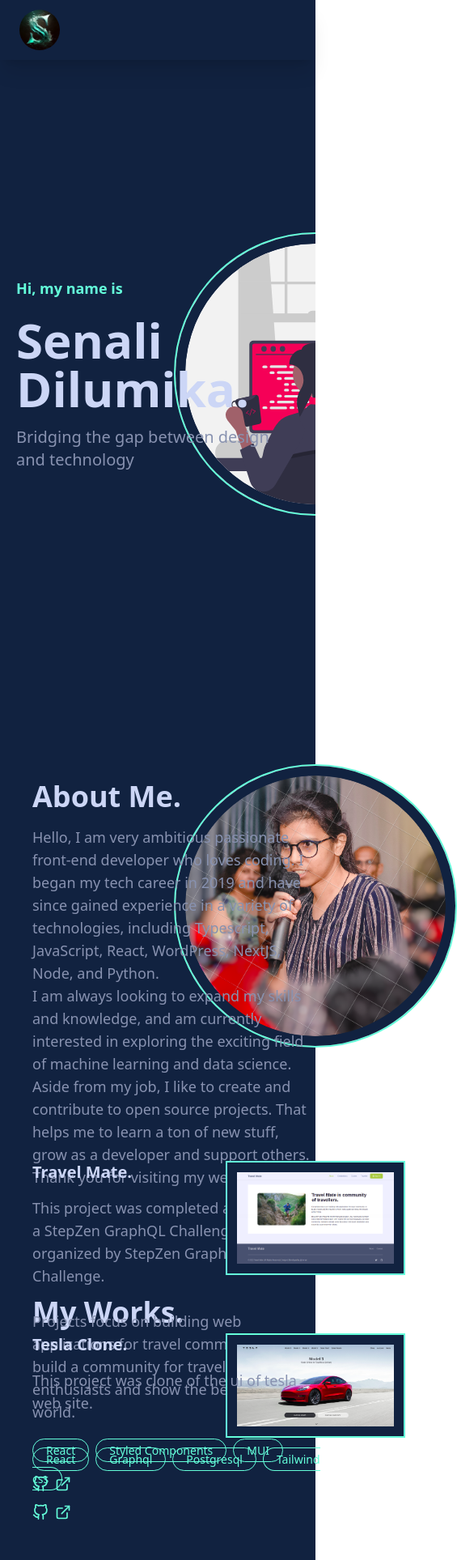
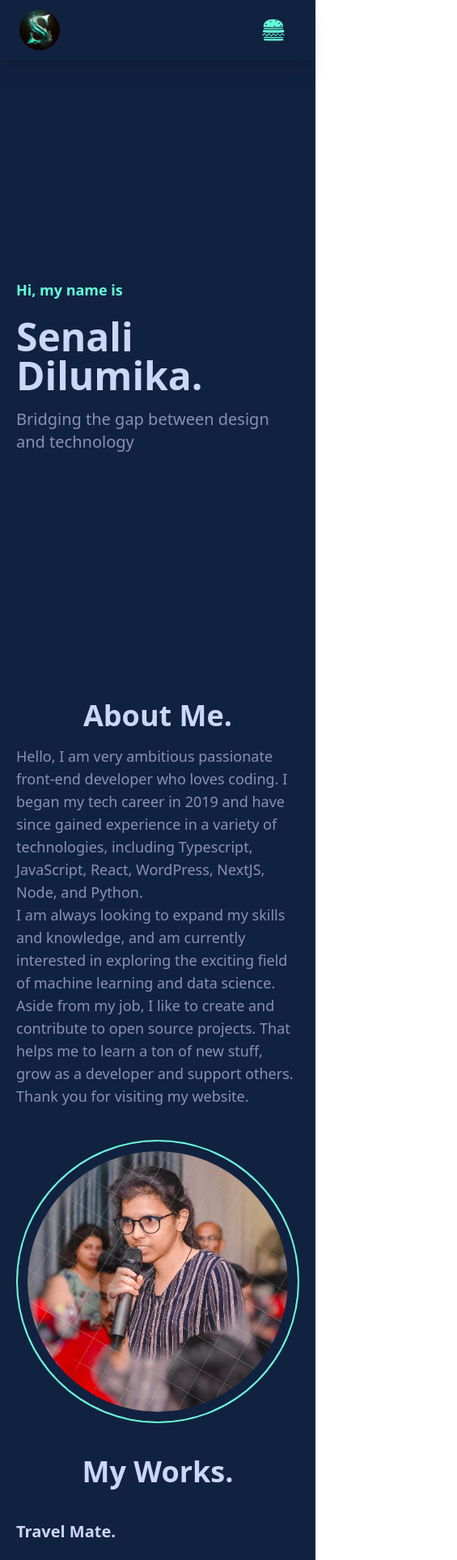
Before and after one commit to senali-d/senali-d.github.io, a Next.js app: page / in a window 390 px wide. Shown: the top 1927 px of the page at 81% size, 565 px wide, since content can reach past the window. Built offline with nearby package versions, Linux system fonts and the light colour scheme.

Commit message:
Responsive

```diff
--- a/components/commin/header.tsx
+++ b/components/commin/header.tsx
@@ -1,12 +1,13 @@
-import Image from 'next/image';
-import Link from 'next/link';
 import { useState } from 'react'
+import Image from 'next/image'
+import Link from 'next/link'
+import { GiHamburger } from 'react-icons/gi'
 
 function Header() {
   const [navbarOpen, setNavbarOpen] = useState(false);
   return (
     <nav className="z-50 fixed w-full flex flex-wrap items-center justify-between px-2 py-3 bg-[#112240] mb-3 shadow-xl">
-      <div className="container px-4 mx-auto flex flex-wrap items-center justify-between">
+      <div className="max-w-[1200px] w-full px-4 mx-auto flex flex-wrap items-center justify-between">
         <div className="w-full relative flex justify-between lg:w-auto lg:static lg:block lg:justify-start">
           <Link href="/" className="flex text-sm font-bold leading-relaxed inline-block whitespace-nowrap uppercase text-white">
             <Image src="/logo.png" className="rounded-full" alt="Senali" width="50" height="50" />
@@ -16,7 +17,7 @@ function Header() {
             type="button"
             onClick={() => setNavbarOpen(!navbarOpen)}
           >
-            <i className="fas fa-bars"></i>
+            <GiHamburger className="text-[#64ffda]" size="30" />
           </button>
         </div>
         <div
@@ -29,28 +30,25 @@ function Header() {
           <ul className="flex flex-col lg:flex-row list-none lg:ml-auto">
             <li className="nav-item">
               <Link
-                className="px-3 py-2 flex items-center text-xs uppercase font-bold leading-snug text-white hover:opacity-75"
+                className="px-3 py-2 flex items-center text-xs uppercase font-bold leading-snug text-white hover:text-[#64ffda]"
                 href="#about"
               >
-                <i className="fab fa-facebook-square text-lg leading-lg text-white opacity-75"></i>
                 <span className="ml-2">About</span>
               </Link>
             </li>
             <li className="nav-item">
               <Link
-                className="px-3 py-2 flex items-center text-xs uppercase font-bold leading-snug text-white hover:opacity-75"
+                className="px-3 py-2 flex items-center text-xs uppercase font-bold leading-snug text-white hover:text-[#64ffda]"
                 href="#work"
               >
-                <i className="fab fa-twitter text-lg leading-lg text-white opacity-75"></i>
                 <span className="ml-2">Work</span>
               </Link>
             </li>
             <li className="nav-item">
               <Link
-                className="px-3 py-2 flex items-center text-xs uppercase font-bold leading-snug text-white hover:opacity-75"
+                className="px-3 py-2 flex items-center text-xs uppercase font-bold leading-snug text-white hover:text-[#64ffda]"
                 href="#contact"
               >
-                <i className="fab fa-pinterest text-lg leading-lg text-white opacity-75"></i>
                 <span className="ml-2">Contact</span>
               </Link>
             </li>
--- a/pages/index.tsx
+++ b/pages/index.tsx
@@ -15,29 +15,29 @@ export default function Home() {
       <>
         <div className="h-[100vh] overflow-x-hidden">
           <Header />
-          <div className="p-5 sm:p-16 lg:p-0 max-w-[1200px] mx-auto h-[100vh] flex justify-center flex-row items-center">
-            <div className="mt-[80px] p-5 sm:p-0 w-full absolute sm:relative md:w-1/3 lg:w-2/4 z-10">
+          <div className="p-5 max-w-[1200px] mx-auto h-[100vh] flex justify-center flex-col md:flex-row items-center">
+            <div className="mt-[80px] w-full sm:relative md:w-2/3 z-10">
               <p className="text-lg text-[#64ffda] font-bold pb-5">
                 Hi, my name is
               </p>
-              <h1 className="text-6xl sm:text-8xl text-[#ccd6f6] font-bold">
+              <h1 className="text-5xl sm:text-8xl text-[#ccd6f6] font-bold">
                 Senali Dilumika.
               </h1>
-              <p className="text-xl text-[#8892b0] pt-4">Bridging the gap between design and technology</p>
+              <p className="text-xl text-[#8892b0] pt-4 pb-5 md:pb-0">Bridging the gap between design and technology</p>
             </div>
-            <div className="mt-[80px] relative left-[50vw] sm:left-0 bg-slate-100 border-2 border-[#64ffda] rounded-full">
-              <Image width={500} height={500} src="/home-banner.svg" className="bg-[#112240] rounded-full p-3" alt="Senali" />
+            <div className="hidden md:flex md:mt-[80px] left-[50vw] sm:left-0 bg-slate-100 border-2 border-[#64ffda] rounded-full">
+              <Image width={400} height={400} src="/home-banner.svg" className="bg-[#112240] rounded-full p-3" alt="Senali" />
             </div>
           </div>
         </div>
         {/* About Us */}
         <div id="about"></div>
-        <div className="mt-20 p-5 sm:p-16 lg:p-0 max-w-[1200px] mx-auto flex justify-center flex-row">
-          <div className="relative left-[50vw] sm:left-0 bg-slate-100 border-2 border-[#64ffda] rounded-full">
+        <div className="md:mt-20 p-5 max-w-[1200px] mx-auto flex justify-center flex-col md:flex-row">
+          <div className="flex w-fit m-auto md:ml-0 left-[50vw] sm:left-0 bg-slate-100 border-2 border-[#64ffda] rounded-full order-1 md:order-none">
             <Image width="400" height="400" src="/about-me.png" className="bg-[#112240] rounded-full p-3" alt="Senali" />
           </div>
-          <div className="ml-10 p-5 sm:p-0 w-full absolute sm:relative md:w-1/3 lg:w-2/4">
-            <h2 className="text-4xl sm:text-6xl text-[#ccd6f6] font-bold">
+          <div className="w-full pb-10 md:pb-0 md:pl-5 md:w-2/3 order-0 md:order-none">
+            <h2 className="text-4xl text-center md:text-left sm:text-6xl text-[#ccd6f6] font-bold">
               About Me.
             </h2>
             <p className="text-lg text-[#8892b0] pt-4">
@@ -54,14 +54,14 @@ export default function Home() {
         </div>
         {/* Work */}
         <div id="work"></div>
-        <div className="mt-20 p-5 sm:p-16 lg:p-0 max-w-[1200px] mx-auto flex justify-center flex-col">
-          <div className="p-5 sm:px-16 w-full absolute sm:relative">
-            <h2 className="text-4xl sm:text-6xl text-[#ccd6f6] font-bold">
+        <div className="lg:mt-20 max-w-[1200px] mx-auto p-5 flex justify-center flex-col">
+          <div className="w-full">
+            <h2 className="text-4xl text-center md:text-left sm:text-6xl text-[#ccd6f6] font-bold">
               My Works.
             </h2>
           </div>
-          <div className="pb-8 flex justify-between flex-row">
-            <div className="p-5 sm:px-16 w-full absolute sm:relative md:w-1/3 lg:w-2/4">
+          <div className="flex justify-between flex-col md:flex-row pt-10">
+            <div className="w-full pb-10 md:pb-0 md:pr-5 md:w-2/3">
               <h3 className="text-xl sm:text-3xl text-[#ccd6f6] font-bold">
                 Travel Mate.
               </h3>
@@ -71,11 +71,11 @@ export default function Home() {
                 <br/>
                 Projects focus on building web applications for travel community, to build a community for travelers, travel enthusiasts and show the beauty of the world.
               </p>
-              <div className="text-[#64ffda] pt-8">
-                <span className="text-sm border border-[#64ffda] px-4 py-1 rounded-2xl mr-2">React</span>
-                <span className="text-sm border border-[#64ffda] px-4 py-1 rounded-2xl mr-2">Graphql</span>
-                <span className="text-sm border border-[#64ffda] px-4 py-1 rounded-2xl mr-2">Postgresql</span>
-                <span className="text-sm border border-[#64ffda] px-4 py-1 rounded-2xl">Tailwind css</span>
+              <div className="text-[#64ffda] flex flex-wrap pt-8">
+                <span className="text-sm border border-[#64ffda] mb-3 sm:mb-0 px-4 py-1 rounded-2xl mr-2">React</span>
+                <span className="text-sm border border-[#64ffda] mb-3 sm:mb-0 px-4 py-1 rounded-2xl mr-2">Graphql</span>
+                <span className="text-sm border border-[#64ffda] mb-3 sm:mb-0 px-4 py-1 rounded-2xl mr-2">Postgresql</span>
+                <span className="text-sm border border-[#64ffda] mb-3 sm:mb-0 px-4 py-1 rounded-2xl">Tailwind css</span>
               </div>
               <div className="pt-5 flex">
                 <Link href="https://github.com/senali-d/travel-mate" target="_blank">
@@ -86,15 +86,15 @@ export default function Home() {
                 </Link>
               </div>
             </div>
-            <div className="relative h-[100%] m-5 mx-16 left-[50vw] sm:left-0 bg-slate-100 border-2 border-[#64ffda]">
+            <div className="w-fit h-[100%] mx-auto md:mr-0 left-[50vw] sm:left-0 bg-slate-100 border-2 border-[#64ffda]">
               <Image width="500" height="500" src="/travel-mate.png" className="bg-[#112240] p-3" alt="Senali" />
             </div>
           </div>
-          <div className="pb-8 flex justify-between flex-row">
-            <div className="relative h-[100%] m-5 mx-16 left-[50vw] sm:left-0 bg-slate-100 border-2 border-[#64ffda]">
+          <div className="flex justify-between flex-col md:flex-row pt-10">
+            <div className="w-fit h-[100%] mx-auto md:ml-0 left-[50vw] sm:left-0 bg-slate-100 border-2 border-[#64ffda] order-1 md:order-none">
               <Image width="500" height="500" src="/tesla-clone.png" className="bg-[#112240] p-3" alt="Senali" />
             </div>
-            <div className="p-5 sm:px-16 w-full absolute sm:relative md:w-1/3 lg:w-2/4">
+            <div className="w-full pb-10 md:pb-0 md:pl-5 md:w-2/3 order-0 md:order-none">
               <h3 className="text-xl sm:text-3xl text-[#ccd6f6] font-bold">
                 Tesla Clone.
               </h3>
@@ -102,10 +102,10 @@ export default function Home() {
                 This project was clone of the ui of tesla web site.
                 <br/>
               </p>
-              <div className="text-[#64ffda] pt-8">
-                <span className="text-sm border border-[#64ffda] px-4 py-1 rounded-2xl mr-2">React</span>
-                <span className="text-sm border border-[#64ffda] px-4 py-1 rounded-2xl mr-2">Styled Components</span>
-                <span className="text-sm border border-[#64ffda] px-4 py-1 rounded-2xl">MUI</span>
+              <div className="text-[#64ffda] flex flex-wrap pt-8">
+                <span className="text-sm border border-[#64ffda] mb-3 sm:mb-0 px-4 py-1 rounded-2xl mr-2">React</span>
+                <span className="text-sm border border-[#64ffda] mb-3 sm:mb-0 px-4 py-1 rounded-2xl mr-2">Styled Components</span>
+                <span className="text-sm border border-[#64ffda] mb-3 sm:mb-0 px-4 py-1 rounded-2xl">MUI</span>
               </div>
               <div className="pt-5 flex">
                 <Link href="https://github.com/senali-d/tesla-clone" target="_blank">
@@ -118,11 +118,11 @@ export default function Home() {
             </div>
           </div>
         </div>
-        {/* About Us */}
+        {/* Contact */}
         <div id="contact"></div>
-        <div className="mt-20 p-5 sm:p-16 lg:p-0 max-w-[1200px] mx-auto flex justify-start flex-row">
-          <div className="p-5 sm:px-16 w-full absolute sm:relative md:w-1/3 lg:w-2/4">
-            <h2 className="text-4xl sm:text-6xl text-[#ccd6f6] font-bold">
+        <div className="md:mt-5 lg:mt-20 max-w-[1200px] mx-auto p-5 flex justify-start flex-col md:flex-row">
+          <div className="w-full md:pr-5 md:w-2/3">
+            <h2 className="text-4xl text-center md:text-left sm:text-6xl text-[#ccd6f6] font-bold">
               Get In Touch
             </h2>
             <p className="text-lg text-[#8892b0] pt-4">
@@ -141,13 +141,13 @@ export default function Home() {
               </Link>
             </div>
           </div>
-          <div className="relative left-[50vw] sm:left-0 bg-slate-100 border-2 rounded-full border-[#64ffda]">
+          <div className="w-fit m-auto md:mr-0 left-[50vw] sm:left-0 bg-slate-100 border-2 rounded-full border-[#64ffda]">
             <Image width="400" height="400" src="/contacts.png" className="bg-[#112240] rounded-full p-3" alt="Senali" />
           </div>
         </div>
         {/* Footer */}
-        <div className="mt-20 p-5 sm:p-16 lg:p-0 max-w-[1200px] mx-auto flex justify-start flex-row">
-          <div className="p-5 sm:px-16 w-full absolute sm:relative text-center">
+        <div className="max-w-[1200px] mx-auto p-5 flex">
+          <div className="w-full text-center">
             <p className="text-sm text-[#8892b0] hover:text-[#64ffda] pt-4">
               Designed & Built by Senali Dilumika
             </p>
```
